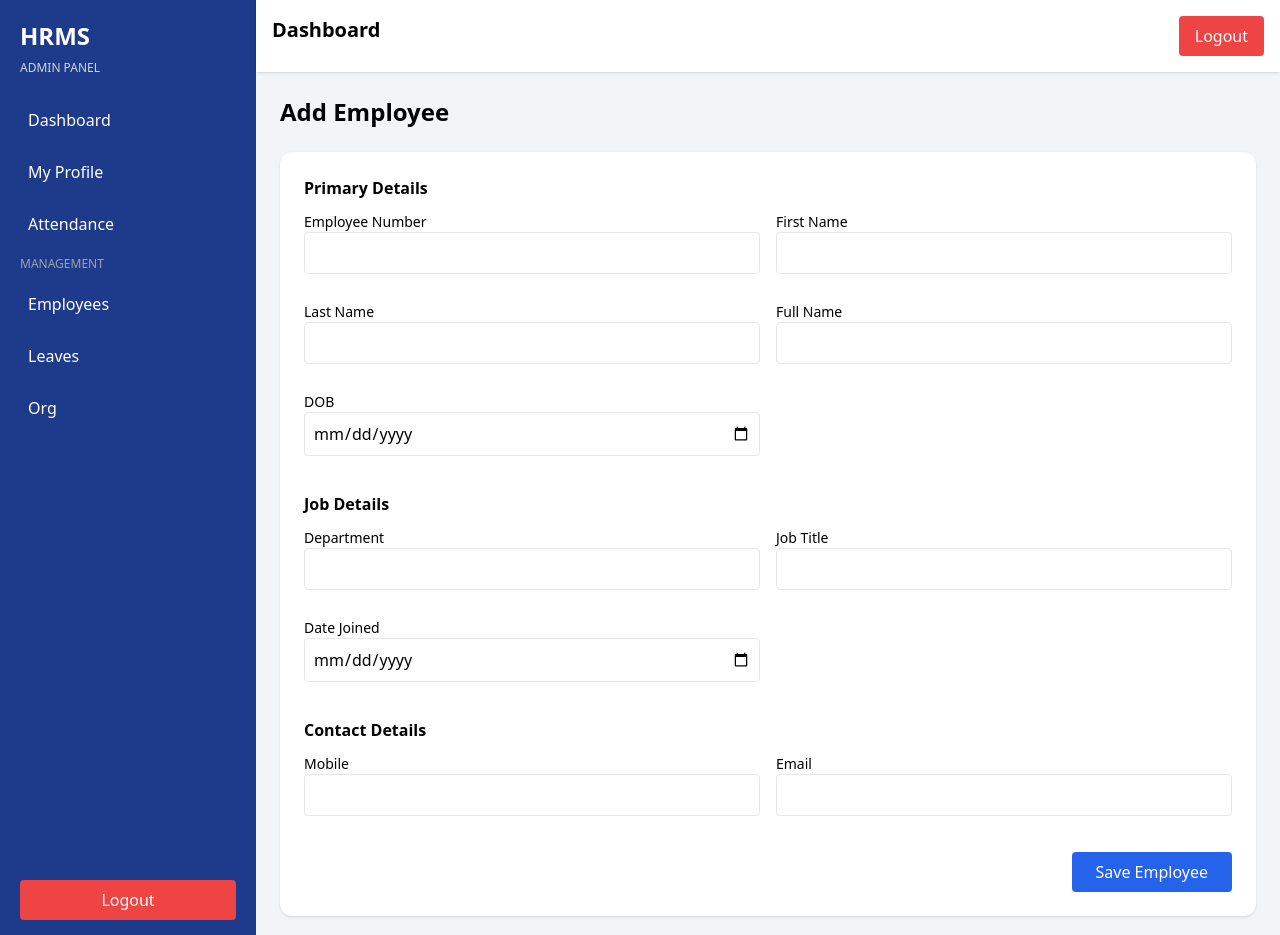
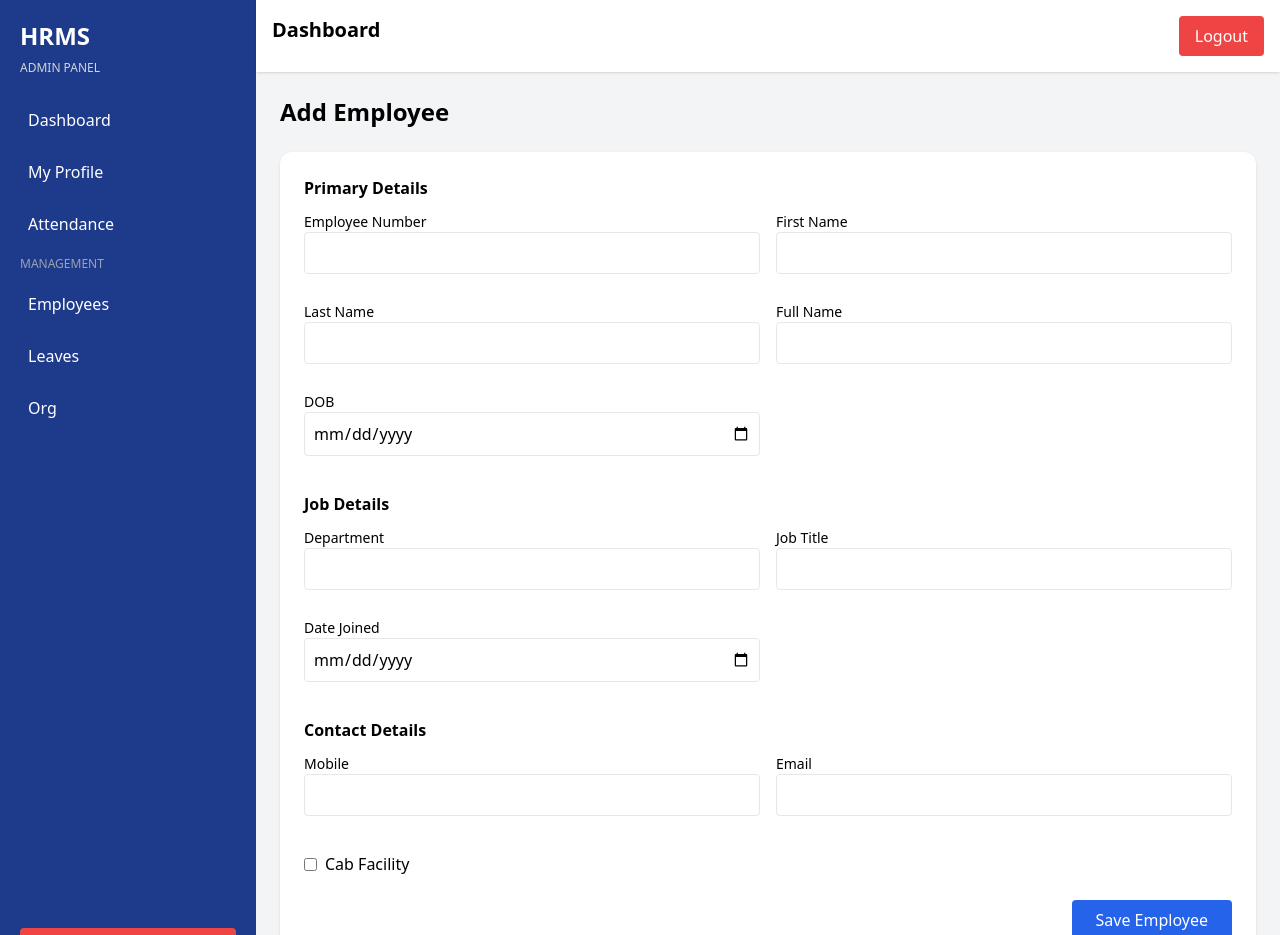
Before and after one commit to VishalRana2025/hris-project, a React (Vite) app in the folder frontend/: page /add-employee in a window 1280 px wide. Shown: the top 935 px of the page. Built offline with nearby package versions, Linux system fonts and the light colour scheme; no server answers; sample sign-in values are in the browser's storage.

Commit message:
final fix: employee system working

```diff
--- a/frontend/src/pages/AddEmployee.jsx
+++ b/frontend/src/pages/AddEmployee.jsx
@@ -59,11 +59,17 @@ export default function AddEmployee() {
     panNumber: ""
   });
 
-  // 🔥 FORMAT DATA BEFORE SEND
+  // 🔥 FORMAT DATA
   const prepareData = () => {
     return {
       ...form,
 
+      // 🔥 AUTO FULL NAME
+      fullName:
+        form.fullName ||
+        `${form.firstName || ""} ${form.lastName || ""}`.trim(),
+
+      // 🔥 DATE FIX
       dob: form.dob ? new Date(form.dob) : null,
       dateJoined: form.dateJoined ? new Date(form.dateJoined) : null,
       probationEndDate: form.probationEndDate
@@ -71,20 +77,28 @@ export default function AddEmployee() {
         : null,
       lastWorkingDay: form.lastWorkingDay
         ? new Date(form.lastWorkingDay)
-        : null
+        : null,
+
+      // 🔥 SAFE ADDRESS
+      currentAddress: form.currentAddress || {},
+      permanentAddress: form.permanentAddress || {},
+
+      // 🔥 CLEAN STRINGS
+      firstName: form.firstName.trim(),
+      lastName: form.lastName.trim(),
+      personalEmail: form.personalEmail.trim()
     };
   };
 
   const handleSubmit = async () => {
     try {
-      // 🔥 BASIC VALIDATION
       if (!form.firstName || !form.personalEmail) {
         return alert("First Name & Email required");
       }
 
       const payload = prepareData();
 
-      console.log("SENDING:", payload);
+      console.log("🚀 SENDING:", payload);
 
       await addEmployee(payload, token);
 
@@ -92,7 +106,7 @@ export default function AddEmployee() {
       navigate("/employees");
 
     } catch (err) {
-      console.log("ERROR:", err);
+      console.log("❌ ERROR:", err);
       alert(err.response?.data?.msg || "Error ❌");
     }
   };
@@ -109,7 +123,6 @@ export default function AddEmployee() {
 
           <div className="bg-white p-6 rounded-xl shadow max-w-6xl">
 
-            {/* PRIMARY */}
             <Section title="Primary Details">
               <Input label="Employee Number" value={form.employeeNumber}
                 onChange={(v)=>setForm({...form, employeeNumber:v})}
@@ -128,7 +141,6 @@ export default function AddEmployee() {
               />
             </Section>
 
-            {/* JOB */}
             <Section title="Job Details">
               <Input label="Department" value={form.department}
                 onChange={(v)=>setForm({...form, department:v})}
@@ -141,7 +153,6 @@ export default function AddEmployee() {
               />
             </Section>
 
-            {/* CONTACT */}
             <Section title="Contact Details">
               <Input label="Mobile" value={form.mobilePhone}
                 onChange={(v)=>setForm({...form, mobilePhone:v})}
@@ -151,7 +162,18 @@ export default function AddEmployee() {
               />
             </Section>
 
-            {/* BUTTON */}
+            {/* 🔥 CAB FACILITY */}
+            <div className="flex items-center gap-2 mt-4">
+              <input
+                type="checkbox"
+                checked={form.cabFacility}
+                onChange={(e) =>
+                  setForm({ ...form, cabFacility: e.target.checked })
+                }
+              />
+              <label>Cab Facility</label>
+            </div>
+
             <div className="flex justify-end mt-6">
               <button
                 onClick={handleSubmit}
```
Also changed, not shown: 2 other files (tests, documents, lock files or other folders).
